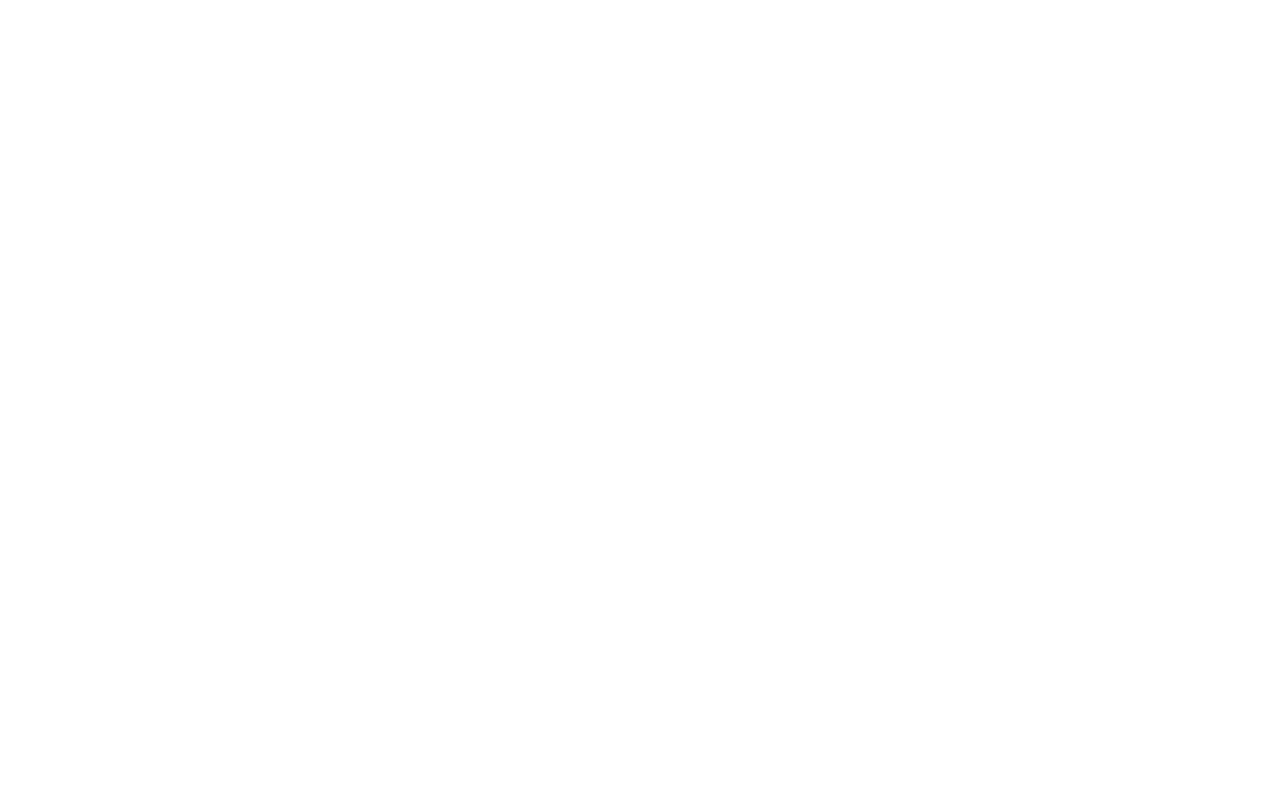
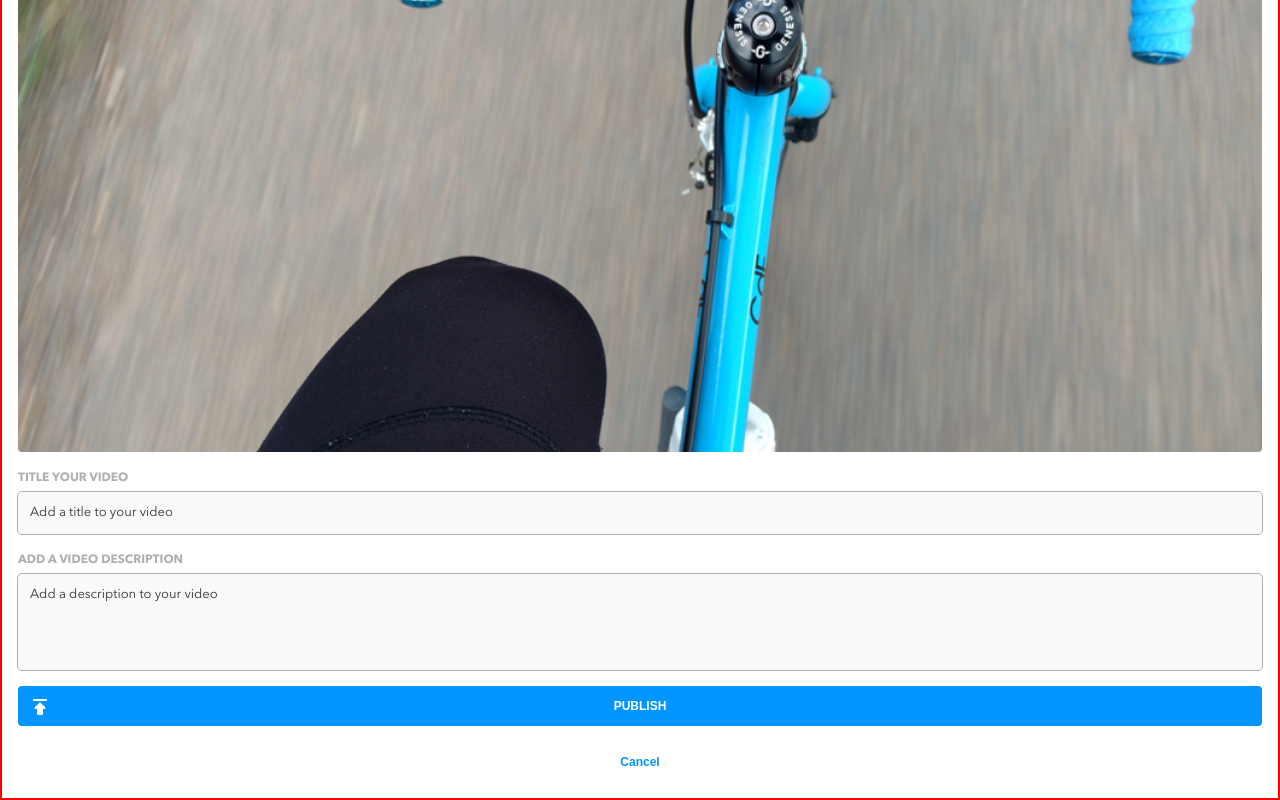
Before and after one commit to danlin0226/daniel-lin-brainflix, a React (Create React App) app: page / in a window 1280 px wide. Shown: the part 1690-2490 px from the top of the page. Before the commit the page ends 1366 px from the top, so only its background shows below. Built offline with nearby package versions, Linux system fonts and the light colour scheme.

Commit message:
create upload-form component and styling

```diff
--- a/package.json
+++ b/package.json
@@ -9,6 +9,7 @@
     "axios": "^1.1.3",
     "react": "^18.2.0",
     "react-dom": "^18.2.0",
+    "react-router-dom": "^6.4.3",
     "react-scripts": "5.0.1",
     "sass": "^1.55.0",
     "web-vitals": "^2.1.4"
--- a/src/App.jsx
+++ b/src/App.jsx
@@ -14,6 +14,7 @@
 //importing utils
 import { getVideos, getVideoDetails } from "./utils/utils.jsx";
 import { dynamicTime } from "./utils/dateUtils";
+import UploadForm from "./components/upload-form/UploadForm";
 
 function App() {
   const defaultVideoId = "84e96018-4022-434e-80bf-000ce4cd12b8";
@@ -64,6 +65,9 @@
             <NextVideoList videos={videos} clickHandler={clickHandler} />
           </section>
         </section>
+        <section>
+          <UploadForm />
+        </section>
       </main>
     </>
   );
--- a/src/components/comment-form/CommentForm.scss
+++ b/src/components/comment-form/CommentForm.scss
@@ -82,9 +82,7 @@
     border-radius: 0.25rem;
     padding: 0 2rem;
     border: none;
-    background-color: colors.$primary-dark;
     color: colors.$primary-light;
-    background-color: colors.$primary-color;
     @include mixins.mobile-label-buttons;
     cursor: pointer;
 
--- /dev/null
+++ b/src/components/upload-form/UploadForm.jsx
@@ -0,0 +1,63 @@
+import React from "react";
+import "./UploadForm.scss";
+import videoThumbnail from "../../assets/images/Upload-video-preview.jpg";
+import publishIcon from "../../assets/images/icons/publish.svg";
+
+export default function UploadForm() {
+  return (
+    <div className="upload-form">
+      <h1 className="upload-form__header">Upload Video</h1>
+      <form className="upload-form__form">
+        <div className="upload-form__label-desc-cont">
+          <label className="upload-form__label" htmlFor="">
+            VIDEO THUMBNAIL
+          </label>
+          <img
+            className="upload-form__thumbnail"
+            src={videoThumbnail}
+            alt="top down view of a blue bicycle racing down the road"
+          />
+        </div>
+        <div className="upload-form__label-desc-cont">
+          <label htmlFor="title" className="upload-form__label">
+            TITLE YOUR VIDEO
+          </label>
+          <input
+            className="upload-form__text"
+            type="text"
+            id="title"
+            name="title"
+            placeholder="Add a title to your video"
+            autoComplete="off"
+          />
+        </div>
+        <div className="upload-form__label-desc-cont">
+          <label className="upload-form__label" htmlFor="description">
+            ADD A VIDEO DESCRIPTION
+          </label>
+          <textarea
+            className="upload-form__text"
+            name="description"
+            id="description"
+            cols="30"
+            rows="4"
+            placeholder="Add a description to your video"
+          ></textarea>
+        </div>
+        <div className="upload-form__buttons-cont">
+          <div className="upload-form__button-cont">
+            <img
+              className="upload-form__icon"
+              alt="icon with arrow facing up"
+              src={publishIcon}
+            ></img>
+            <button className="upload-form__submit" href="#">
+              PUBLISH
+            </button>
+          </div>
+          <button className="upload-form__cancel">Cancel</button>
+        </div>
+      </form>
+    </div>
+  );
+}
--- /dev/null
+++ b/src/components/upload-form/UploadForm.scss
@@ -0,0 +1,110 @@
+@use "../../styles/partials/colors" as colors;
+@use "../../styles/partials/mixins" as mixins;
+@use "../../styles/partials/breakpoints" as breakpoints;
+
+.upload-form {
+  display: flex;
+  flex-direction: column;
+  width: 100%;
+  padding: 16px;
+  border: 2px solid red;
+
+  &__header {
+    @include mixins.mobile-page-header; //this text is too bold vs mockup but no other font weights available
+    font-size: 1.5rem;
+    margin-top: 1.5rem;
+    margin-bottom: 1rem;
+  }
+
+  &__form {
+    display: flex;
+    flex-direction: column;
+    gap: 16px;
+  }
+  &__label-desc-cont {
+    display: flex;
+    flex-direction: column;
+  }
+
+  &__thumbnail {
+    border-radius: 4px;
+  }
+
+  &__label {
+    @include mixins.mobile-label-buttons;
+    color: colors.$primary-med;
+    margin-bottom: 0.25rem;
+  }
+
+  &__text {
+    width: 100%;
+    resize: none;
+    border-radius: 0.25rem;
+    @include mixins.mobile-body-copy;
+    background-color: colors.$secondary-light;
+    font-family: inherit; //form controls seem to not inherit font size and family
+    outline: 0.0625rem solid colors.$primary-med;
+    border: 0rem;
+    padding: 0.75rem;
+    &:focus {
+      outline: 0.125rem solid colors.$primary-color;
+    }
+
+    &--error {
+      outline: 0.0625rem solid #d22d2d;
+    }
+  }
+  ::placeholder {
+    color: colors.$primary-dark;
+  }
+  &__buttons-cont {
+    display: flex;
+    flex-direction: column;
+    gap: 16px;
+  }
+
+  &__button-cont {
+    position: relative;
+    gap: 16px;
+  }
+
+  &__submit {
+    display: flex;
+    width: 100%;
+    height: 2.5rem;
+    justify-content: center;
+    align-items: center;
+    border-radius: 0.25rem;
+    padding: 0 2rem;
+    border: none;
+    color: colors.$primary-light;
+    background-color: colors.$primary-color;
+    @include mixins.mobile-label-buttons;
+    cursor: pointer;
+
+    &:hover {
+      background-color: colors.$secondary-color;
+    }
+  }
+
+  &__icon {
+    position: absolute;
+    top: 0.1875rem;
+    bottom: 0;
+    margin: auto auto;
+    left: 0.625rem;
+    pointer-events: none; //allows hover over absolute positioned icon
+  }
+
+  &__cancel {
+    display: flex;
+    height: 2.5rem;
+    justify-content: center;
+    align-items: center;
+    border: none;
+    color: colors.$primary-color;
+    background-color: transparent;
+    @include mixins.mobile-label-buttons;
+    cursor: pointer;
+  }
+}
```
Also changed, not shown: src/assets/images/Upload-video-preview.jpg (added), src/pages/home/home.jsx (added), src/pages/upload/upload.jsx (added), 1 other file (tests, documents, lock files or other folders).
